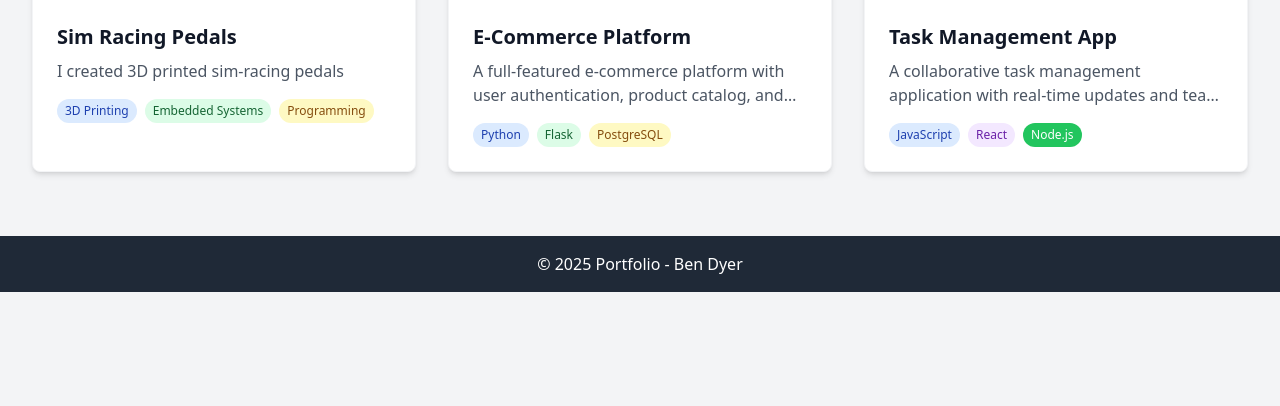
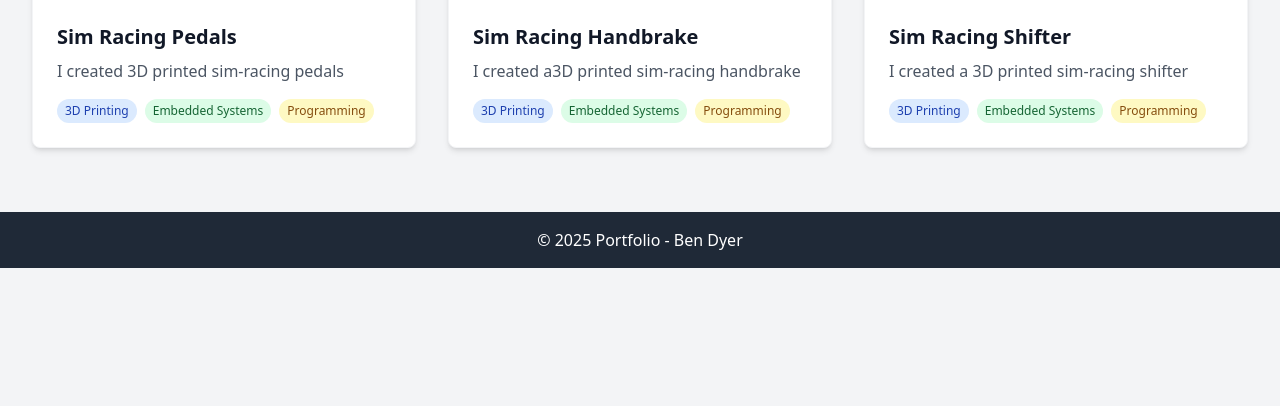
Before and after one commit to b5050d/portfolio, a Flask app: page /projects in a window 1280 px wide. Shown: the part 394-800 px from the top of the page. Run offline with Flask 3, Linux system fonts and the light colour scheme; some libraries are stand-ins or nearby versions.

Commit message:
Updated the project cards

```diff
--- a/projects.py
+++ b/projects.py
@@ -7,6 +7,7 @@ class Project:
         bullets: list = [],
         bullet_colors: list = [],
         image_path: str = "",
+        video_link: str = None,
     ):
         self.id = id
         self.name = name
@@ -14,6 +15,7 @@ class Project:
         self.bullets = bullets
         self.bullet_colors = bullet_colors
         self.image_path = image_path
+        self.video_link = video_link
 
 
 my_projects = []
@@ -29,6 +31,39 @@ my_projects.append(
             "Programming",
         ],
         bullet_colors=["blue", "green", "yellow"],
-        image_path="moose.png",
+        image_path="simracing_pedals.png",
+        video_link="https://youtu.be/AL3es1MB4ro?si=Uv6rZIEc8pcrCamo",
     )
 )
+
+my_projects.append(
+    Project(
+        id=1,
+        name="Sim Racing Handbrake",
+        description="I created a3D printed sim-racing handbrake",
+        bullets=[
+            "3D Printing",
+            "Embedded Systems",
+            "Programming",
+        ],
+        bullet_colors=["blue", "green", "yellow"],
+        image_path="simracing_handbrake.png",
+        video_link="https://youtu.be/dmfHwvvCK10?si=B28gp7n3u9sgrLMc",
+    )
+)
+
+my_projects.append(
+    Project(
+        id=2,
+        name="Sim Racing Shifter",
+        description="I created a 3D printed sim-racing shifter",
+        bullets=[
+            "3D Printing",
+            "Embedded Systems",
+            "Programming",
+        ],
+        bullet_colors=["blue", "green", "yellow"],
+        image_path="simracing_shifter.png",
+        video_link="https://youtu.be/JAJKFBZnZKw?si=0lSRrN2TIkIIuYSD",
+    )
+)
--- a/requirements.txt
+++ b/requirements.txt
@@ -4,3 +4,4 @@ pre-commit==3.5.0
 black==23.11.0
 flake8==7.0.0
 isort==5.13.2
+gunicorn==23.0.0
--- a/templates/projects.html
+++ b/templates/projects.html
@@ -29,53 +29,7 @@
             </div>
         </a>
 
-
         {% endfor %}
-        <!-- Project Card 1 -->
-        <a href="{{ url_for('project_page', project_id=1) }}" class="group block bg-white rounded-lg overflow-hidden shadow-md hover:shadow-xl transition-shadow duration-300 border border-gray-100">
-            <div class="relative h-48 overflow-hidden">
-                <img src="{{ url_for('static', filename='images/project1-thumbnail.jpg') }}"
-                     alt="Project 1"
-                     class="w-full h-full object-cover transform group-hover:scale-105 transition-transform duration-300">
-                <div class="absolute inset-0 bg-gradient-to-t from-black/60 to-transparent"></div>
-            </div>
-            <div class="p-6">
-                <h3 class="text-xl font-bold text-gray-900 mb-2 group-hover:text-blue-600 transition-colors">
-                    E-Commerce Platform
-                </h3>
-                <p class="text-gray-600 mb-4 line-clamp-2">
-                    A full-featured e-commerce platform with user authentication, product catalog, and payment processing.
-                </p>
-                <div class="flex flex-wrap gap-2">
-                    <span class="px-2 py-1 bg-blue-100 text-blue-800 text-xs font-medium rounded-full">Python</span>
-                    <span class="px-2 py-1 bg-green-100 text-green-800 text-xs font-medium rounded-full">Flask</span>
-                    <span class="px-2 py-1 bg-yellow-100 text-yellow-800 text-xs font-medium rounded-full">PostgreSQL</span>
-                </div>
-            </div>
-        </a>
-
-        <!-- Project Card 2 -->
-        <a href="{{ url_for('project_page', project_id=2) }}" class="group block bg-white rounded-lg overflow-hidden shadow-md hover:shadow-xl transition-shadow duration-300 border border-gray-100">
-            <div class="relative h-48 overflow-hidden">
-                <img src="{{ url_for('static', filename='images/project2-thumbnail.jpg') }}"
-                     alt="Project 2"
-                     class="w-full h-full object-cover transform group-hover:scale-105 transition-transform duration-300">
-                <div class="absolute inset-0 bg-gradient-to-t from-black/60 to-transparent"></div>
-            </div>
-            <div class="p-6">
-                <h3 class="text-xl font-bold text-gray-900 mb-2 group-hover:text-blue-600 transition-colors">
-                    Task Management App
-                </h3>
-                <p class="text-gray-600 mb-4 line-clamp-2">
-                    A collaborative task management application with real-time updates and team collaboration features.
-                </p>
-                <div class="flex flex-wrap gap-2">
-                    <span class="px-2 py-1 bg-blue-100 text-blue-800 text-xs font-medium rounded-full">JavaScript</span>
-                    <span class="px-2 py-1 bg-purple-100 text-purple-800 text-xs font-medium rounded-full">React</span>
-                    <span class="px-2 py-1 bg-green-500 text-white text-xs font-medium rounded-full">Node.js</span>
-                </div>
-            </div>
-        </a>
     </div>
 </div>
 {% endblock %}
```
Also changed, not shown: static/simracing_handbrake.png (added), static/simracing_pedals.png (added), static/simracing_shifter.png (added), 1 other file.
